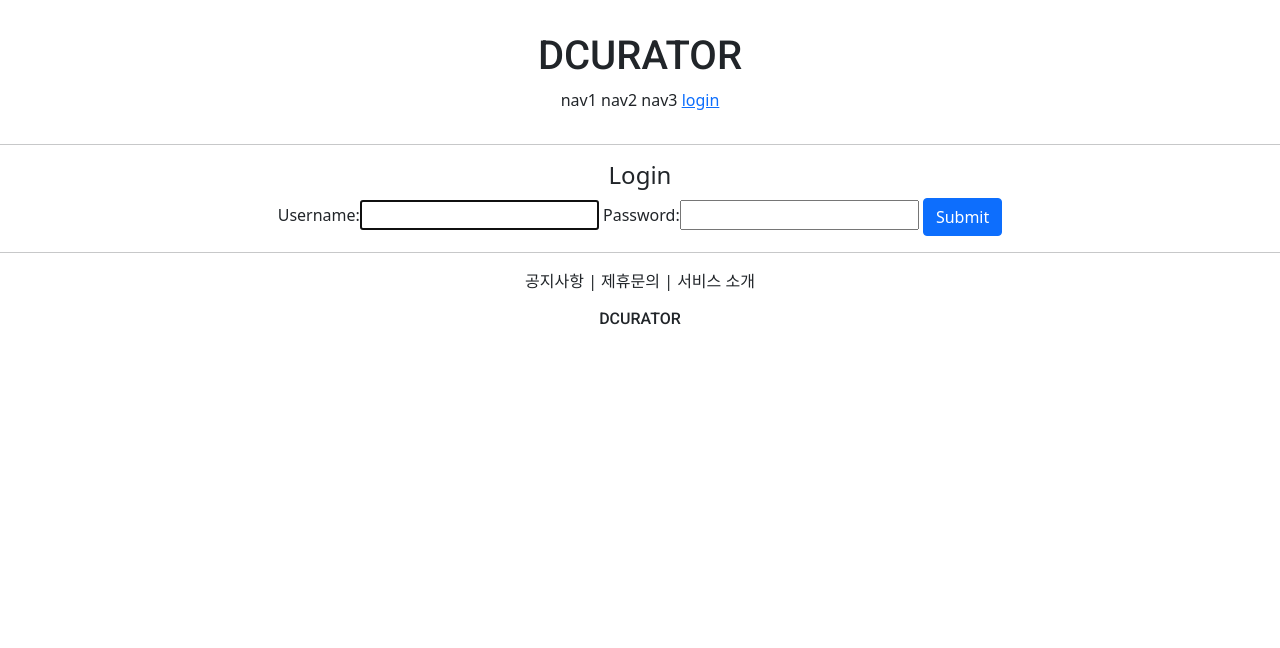
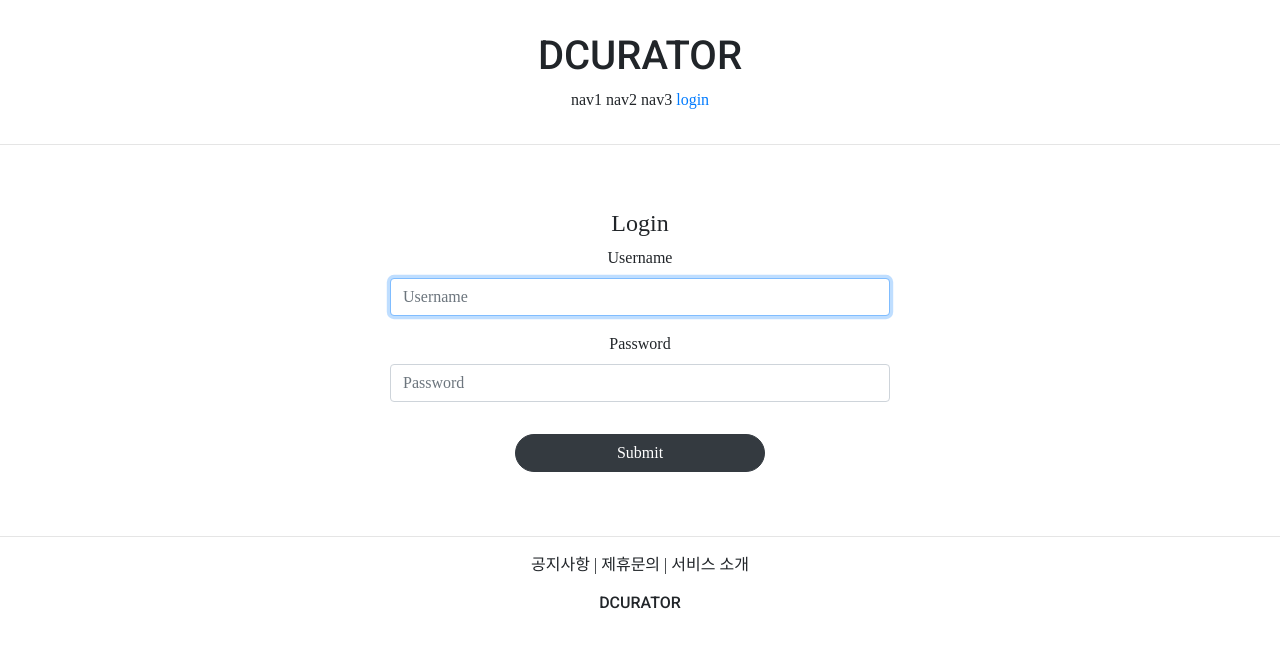
Before and after one commit to dcurator330/djweb1, a Django app: page /account/login/ in a window 1280 px wide. Shown: the top 648 px of the page. Run offline with Django 3.2, Linux system fonts and the light colour scheme; some libraries are stand-ins or nearby versions.

Commit message:
add login

```diff
--- a/dcurator/accountapp/templates/accountapp/login.html
+++ b/dcurator/accountapp/templates/accountapp/login.html
@@ -1,16 +1,17 @@
 {%  extends 'base.html' %}
-
+{% load bootstrap4 %}
 {%  block content %}
 
-    <div style="text-align: center">
+    <div style="text-align: center; max-width: 500px; margin: 4rem auto">
         <div>
             <h4>Login</h4>
         </div>
         <div>
             <form action="" method="post">
                 {% csrf_token %}
-                {{ form }}
-                <input type="submit" class="btn btn-primary">
+{#                {{ form }}#}
+                {% bootstrap_form form %}
+                <input type="submit" class="btn btn-dark rounded-pill col-6 mt-3">
             </form>
         </div>
     </div>
--- a/dcurator/myapp/settings.py
+++ b/dcurator/myapp/settings.py
@@ -27,7 +27,7 @@
 # SECURITY WARNING: don't run with debug turned on in production!
 DEBUG = True
 
-ALLOWED_HOSTS = ['localhost','127.0.0.1']
+ALLOWED_HOSTS = ['localhost', '127.0.0.1']
 
 
 # Application definition
@@ -39,6 +39,7 @@
     'django.contrib.sessions',
     'django.contrib.messages',
     'django.contrib.staticfiles',
+    'bootstrap4',
     'accountapp',
 ]
 
--- a/dcurator/static/base.css
+++ b/dcurator/static/base.css
@@ -3,7 +3,7 @@
 }
 
 .dcurator_footer_button{
-    font-size: .6rem;
+    font-size: .9rem;
 }
 
 .dcurator_footer{
--- a/dcurator/templates/base.html
+++ b/dcurator/templates/base.html
@@ -1,7 +1,7 @@
 <!DOCTYPE html>
 <html lang="ko">
 {% include "head.html" %}
-<body>
+<body style="font-family: 'NanumSquareR;">
     {% include 'header.html' %}
 
     <hr>
--- a/dcurator/templates/head.html
+++ b/dcurator/templates/head.html
@@ -3,13 +3,35 @@
     <meta charset="UTF-8">
     <title>DCURATOR</title>
     <!-- bootstrap link -->
-    <link href="https://cdn.jsdelivr.net/npm/bootstrap@5.0.1/dist/css/bootstrap.min.css" rel="stylesheet"
-    integrity="sha384-+0n0xVW2eSR5OomGNYDnhzAbDsOXxcvSN1TPprVMTNDbiYZCxYbOOl7+AMvyTG2x" crossorigin="anonymous">
+    <link rel="stylesheet" href="https://cdn.jsdelivr.net/npm/bootstrap@4.6.0/dist/css/bootstrap.min.css"
+          integrity="sha384-B0vP5xmATw1+K9KRQjQERJvTumQW0nPEzvF6L/Z6nronJ3oUOFUFpCjEUQouq2+l" crossorigin="anonymous">
     <!-- GOOGLE FONTS LINK -->
     <link rel="preconnect" href="https://fonts.gstatic.com">
     <link href="https://fonts.googleapis.com/css2?family=Karla:wght@200&family=Roboto:wght@500&display=swap" rel="stylesheet">
     <!-- DEFAULT CSS LINK -->
     <link rel="stylesheet" type="text/css" href="{% static 'base.css' %}">
+    <style>
+        @font-face {
+            font-family: 'NanumSquareR';
+            src: local('NanumSquareR'),
+            url("{%  static 'fonts/NanumSquareR.otf' %}") format("opentype");
+        }
+        @font-face {
+            font-family: 'NanumSquareL';
+            src: local('NanumSquareL'),
+            url("{%  static 'fonts/NanumSquareL.otf' %}") format("opentype");
+        }
+        @font-face {
+            font-family: 'NanumSquareEB';
+            src: local('NanumSquareEB'),
+            url("{%  static 'fonts/NanumSquareEB.otf' %}") format("opentype");
+        }
+        @font-face {
+            font-family: 'NanumSquareB';
+            src: local('NanumSquareB'),
+            url("{%  static 'fonts/NanumSquareB.otf' %}") format("opentype");
+        }
+    </style>
 </head>
 <body>
 </body>
```
Also changed, not shown: dcurator/accountapp/templates/accountapp/create.html (+7 -4 lines), dcurator/db.sqlite3, dcurator/static/fonts/NanumSquareB.otf (added), dcurator/static/fonts/NanumSquareEB.otf (added), dcurator/static/fonts/NanumSquareL.otf (added), dcurator/static/fonts/NanumSquareR.otf (added).
